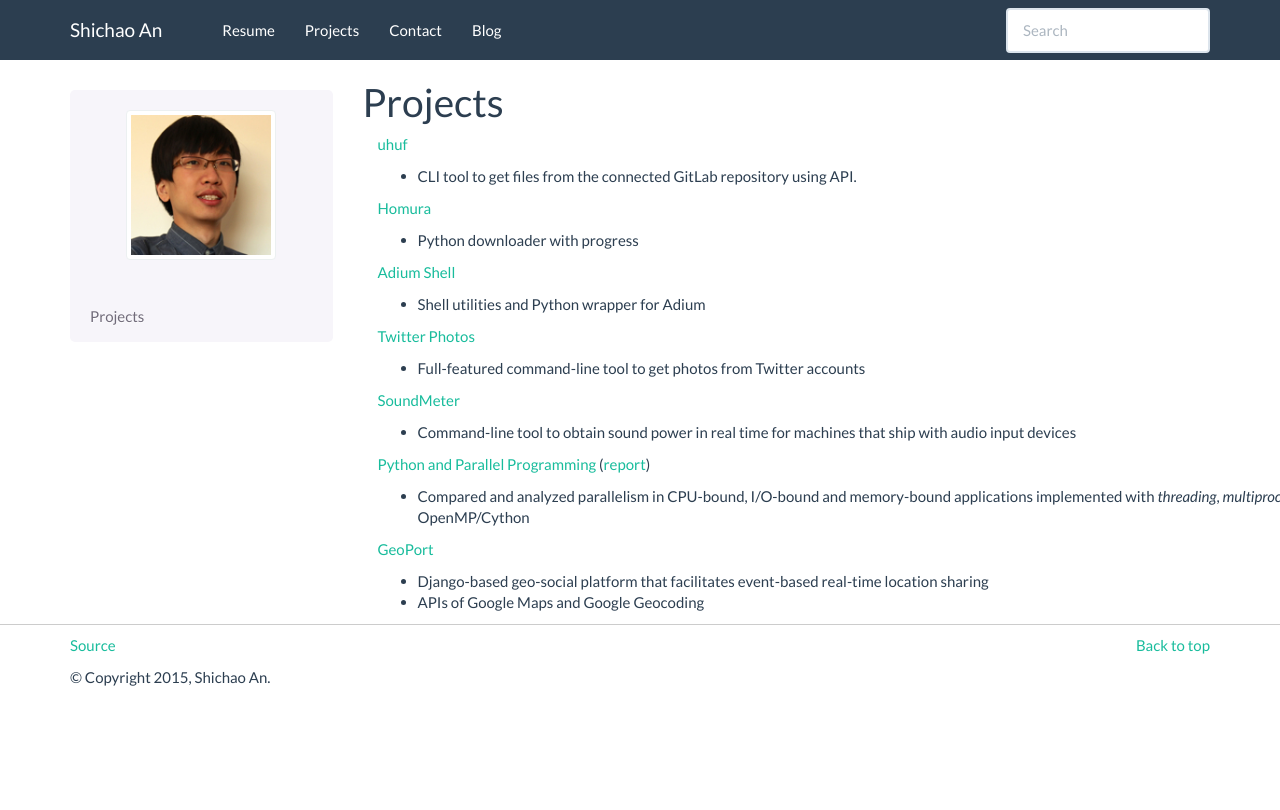
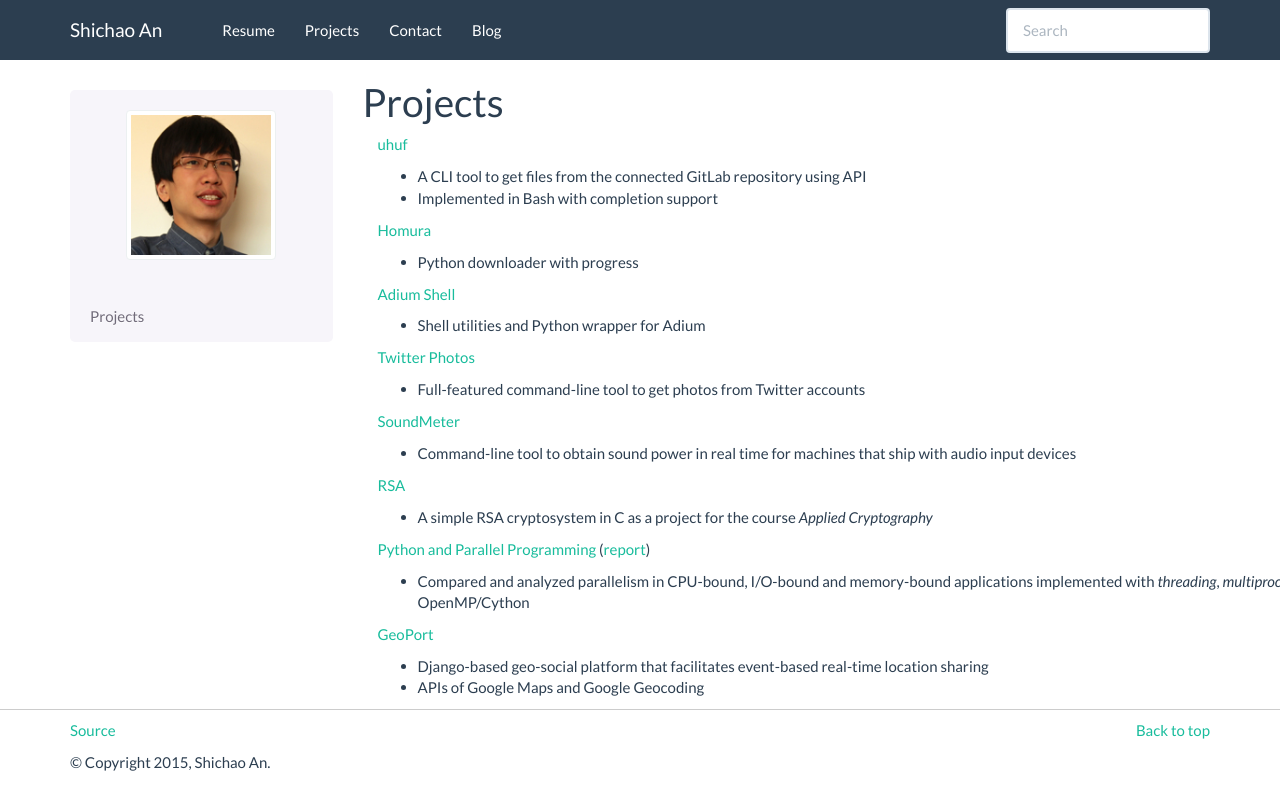
Before and after one commit to NulledExceptions/shichao, a Sphinx documentation site: the page built from source/projects.rst, in a window 1280 px wide. Shown: the top 810 px of the page. Built offline with Sphinx 7.4.7, drawn with Linux system fonts in a browser that asks for light colours.

Commit message:
Added projects and fixed

```diff
--- a/source/projects.rst
+++ b/source/projects.rst
@@ -6,7 +6,8 @@ Projects
 
 .. container:: sublist
 
-    * CLI tool to get files from the connected GitLab repository using API.
+    * A CLI tool to get files from the connected GitLab repository using API
+    * Implemented in Bash with completion support
 
 .. container:: section
 
@@ -42,6 +43,14 @@ Projects
 
 .. container:: section
 
+    `RSA <https://github.com/shichao-an/rsa>`_
+
+.. container:: sublist
+
+    * A simple RSA cryptosystem in C as a project for the course *Applied Cryptography*
+
+.. container:: section
+
     `Python and Parallel Programming <https://github.com/shichao-an/PPP>`_ (`report <http://www.shichao-an.info/_static/ppp.pdf>`_)
 
 .. container:: sublist
--- a/source/resume.rst
+++ b/source/resume.rst
@@ -60,8 +60,6 @@ Experience
 .. container:: sublist
 
     * Former Vice-Director, Department of Network
-    * Webmaster of `iBeiKe Wiki <http://wiki.ibeike.com/>`_
-    * Programmer
 
 Skills
 ======
@@ -92,9 +90,10 @@ Skills
     * Version control: Git
     * Document: LaTeX, Sphinx
     * Web frameworks: Django
-    * Databases: MySQL, MongoDB, Redis
+    * Databases: MySQL, MongoDB
     * Configuration management: SaltStack
     * Cloud services: Amazon Web Services
+    * Others: Docker, Vagrant
 
 Certifications
 ==============
```
